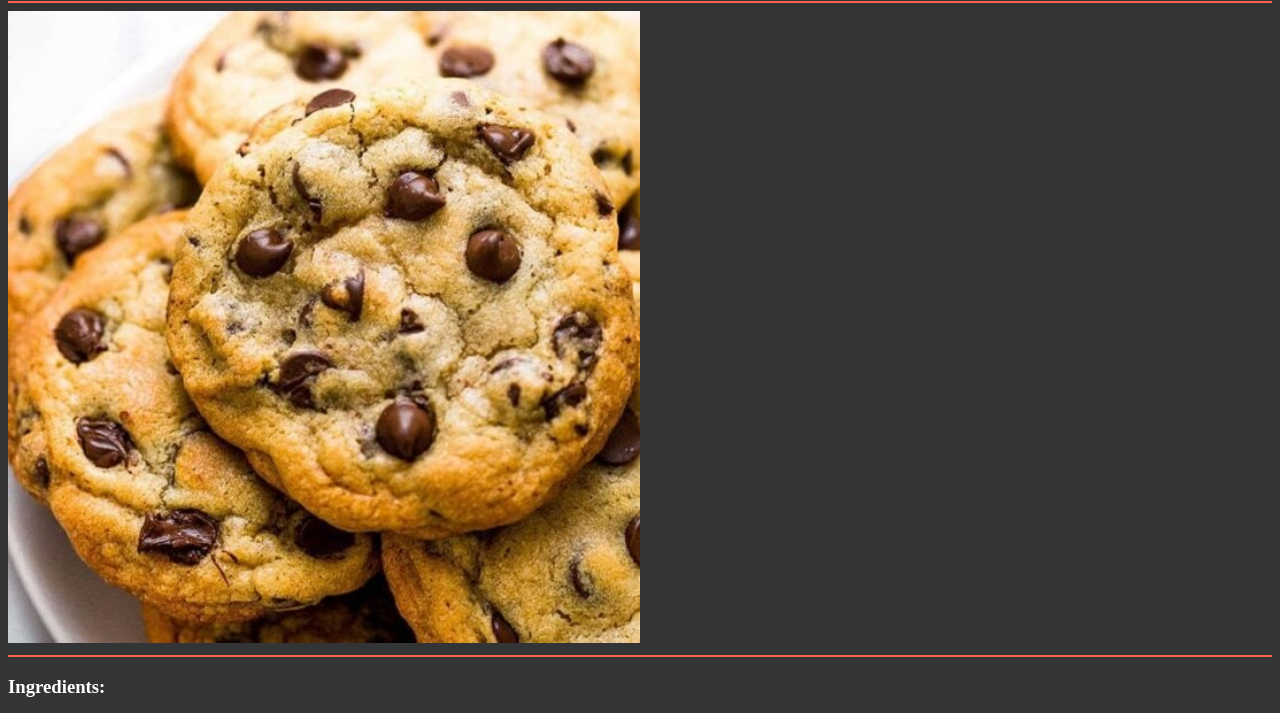
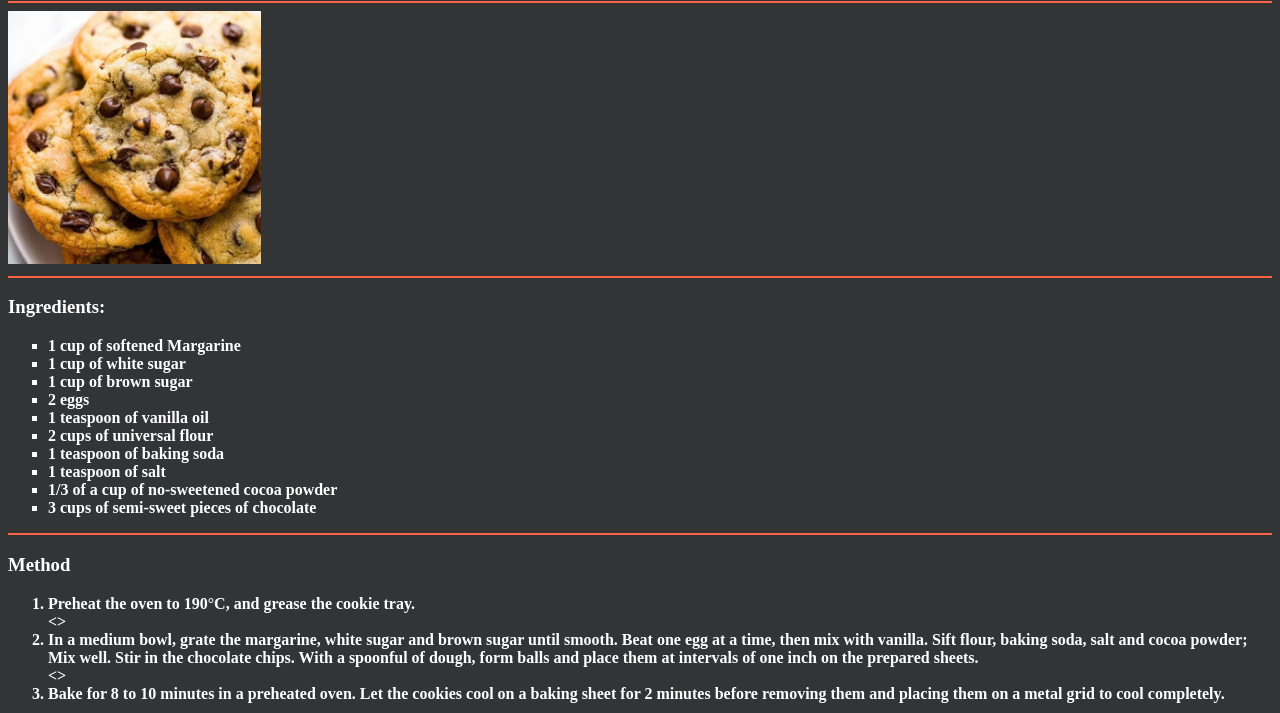
Before and after one commit to szsebastian/Chocolate-Chip-Cookies, a plain HTML site: page index.html in a window 1280 px wide. Shown: the part 79-792 px from the top of the page. Drawn offline with Linux system fonts and the light colour scheme.

Commit message:
Add files via upload

```diff
--- a/index.html
+++ b/index.html
@@ -40,7 +40,11 @@
 
         <li>Preheat the oven to 190°C, and grease the cookie tray.</li>
 
+        &lt;&gt;
+
         <li>In a medium bowl, grate the margarine, white sugar and brown sugar until smooth. Beat one egg at a time, then mix with vanilla. Sift flour, baking soda, salt and cocoa powder; Mix well. Stir in the chocolate chips. With a spoonful of dough, form balls and place them at intervals of one inch on the prepared sheets.</li>
+
+        &lt;&gt;
 
         <li>Bake for 8 to 10 minutes in a preheated oven. Let the cookies cool on a baking sheet for 2 minutes before removing them and placing them on a metal grid to cool completely.</li>
 
--- a/style.css
+++ b/style.css
@@ -18,5 +18,6 @@ ul {
 }
 
 img {
-    width: 50%;
+    width: 20%;
+    height: 20%;
 }
```
